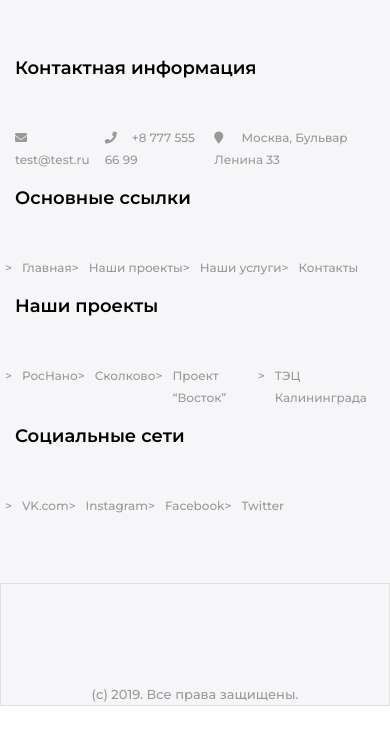
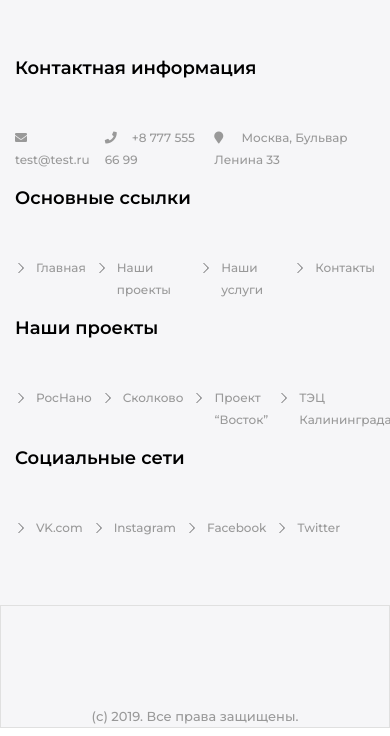
Before and after one commit to Shermatov/Figma, a plain HTML site: page index.html in a window 390 px wide. Shown: the part 8405-9141 px from the top of the page. Before the commit the page ends 9119 px from the top, so only its background shows below. Drawn offline with nearby package versions, Linux system fonts and the light colour scheme.

Commit message:
initial9

```diff
--- a/css/media.css
+++ b/css/media.css
@@ -28,6 +28,12 @@
 
     .about__items {
 
+    }
+    .svg_2{
+        width: 10px;
+        height: 10px;
+        margin-top: 6px;
+        margin-left: 11px;
     }
 
     .mob_menu_button {
--- a/css/style.css
+++ b/css/style.css
@@ -165,8 +165,8 @@ header:before{
 
 }
 .about-btn:hover{
-    color: #4985FF;
-    background: #fff;
+    color: #fff;
+    background: #1148ff
 }
 
 /*####  ABOUT  ####*/
@@ -339,8 +339,8 @@ header:before{
 
 }
 .project_btn:hover{
-    color: #4985FF;
-    background: #fff;
+    color: #fff;
+    background: #1148ff
 }
 .project_description{
     font-size: 16px;
@@ -519,6 +519,10 @@ header:before{
 
 
 }
+.follow_btn:hover{
+    background: #3048ff;
+    color: #fff3cd;
+}
 .form_follow{
     padding-right: 180px;
     padding-top: 15px;
@@ -580,8 +584,16 @@ header:before{
     display: flex;
 
 }
+
+
 .fa{
     padding-right: 15px;
+}
+.svg_2{
+    width: 10px;
+    height: 10px;
+    margin-top: 6px;
+    color:#999999;
 }
 
 
--- a/index.html
+++ b/index.html
@@ -5,7 +5,7 @@
     <meta name="viewport"
           content="width=device-width, user-scalable=no, initial-scale=1.0, maximum-scale=1.0, minimum-scale=1.0">
     <meta http-equiv="X-UA-Compatible" content="ie=edge">
-    <title>Figma</title>
+    <title>Mobile apps</title>
     <link rel="stylesheet" href="./css/jquery.fancybox.min.css">
     <link rel="stylesheet" href="https://use.fontawesome.com/releases/v5.8.2/css/all.css" integrity="sha384-oS3vJWv+0UjzBfQzYUhtDYW+Pj2yciDJxpsK1OYPAYjqT085Qq/1cq5FLXAZQ7Ay" crossorigin="anonymous">
     <link rel="stylesheet" href="https://cdn.jsdelivr.net/gh/fancyapps/fancybox@3.5.7/dist/jquery.fancybox.min.css" />
@@ -257,28 +257,28 @@
             <div class="col-lg-3">
                 <h2 class="contact_title">Основные ссылки</h2>
                 <ul class="icons_items">
-                    <li class="contact_items"> > <a href="#hero">Главная</a></li>
-                    <li class="contact_items"> > <a href="#projects">Наши проекты</a></li>
-                    <li class="contact_items"> > <a href="#portfolio">Наши услуги</a></li>
-                    <li class="contact_items"> > <a href="#contacts">Контакты</a></li>
+                    <li class="contact_items"><img src="./images/chevron.svg" alt=""  class="svg_2"> <a href="#hero">Главная</a></li>
+                    <li class="contact_items"><img src="./images/chevron.svg" alt=""  class="svg_2"> <a href="#projects">Наши проекты</a></li>
+                    <li class="contact_items"><img src="./images/chevron.svg" alt=""  class="svg_2"> <a href="#portfolio">Наши услуги</a></li>
+                    <li class="contact_items"><img src="./images/chevron.svg" alt=""  class="svg_2"> <a href="#contacts">Контакты</a></li>
                 </ul>
             </div>
             <div class="col-lg-3">
                 <h2 class="contact_title"> Наши проекты</h2>
                 <ul class="icons_items">
-                    <li class="contact_items"> > <a href="#">РосНано</a></li>
-                    <li class="contact_items"> > <a href="#">Сколково</a></li>
-                    <li class="contact_items"> > <a href="#">Проект “Восток”</a></li>
-                    <li class="contact_items"> > <a href="#">ТЭЦ Калининграда </a></li>
+                    <li class="contact_items"><img src="./images/chevron.svg" alt=""  class="svg_2"> <a href="#">РосНано</a></li>
+                    <li class="contact_items"><img src="./images/chevron.svg" alt=""  class="svg_2"> <a href="#">Сколково</a></li>
+                    <li class="contact_items"><img src="./images/chevron.svg" alt=""  class="svg_2"> <a href="#">Проект “Восток”</a></li>
+                    <li class="contact_items"><img src="./images/chevron.svg" alt=""  class="svg_2"> <a href="#">ТЭЦ Калининграда </a></li>
                 </ul>
             </div>
             <div class="col-lg-3">
                 <h2 class="contact_title">Социальные сети</h2>
                 <ul class="icons_items">
-                    <li class="contact_items"> ><a href="https://m.vk.com/feed">VK.com</a></li>
-                    <li class="contact_items"> ><a href="https://www.instagram.com/">Instagram</a></li>
-                    <li class="contact_items"> ><a href="https://www.facebook.com/">Facebook</a></li>
-                    <li class="contact_items"> ><a href="https://twitter.com/login?lang=ru">Twitter</a></li>
+                    <li class="contact_items"><img src="./images/chevron.svg" alt=""class="svg_2"><a href="https://m.vk.com/feed">VK.com</a></li>
+                    <li class="contact_items"><img src="./images/chevron.svg" alt=""class="svg_2"><a href="https://www.instagram.com/">Instagram</a></li>
+                    <li class="contact_items"><img src="./images/chevron.svg" alt=""class="svg_2"><a href="https://www.facebook.com/">Facebook</a></li>
+                    <li class="contact_items"><img src="./images/chevron.svg" alt=""class="svg_2"><a href="https://twitter.com/login?lang=ru">Twitter</a></li>
                 </ul>
             </div>
         </div>
```
Also changed, not shown: images/app.png (added), images/chevron.svg (added).
